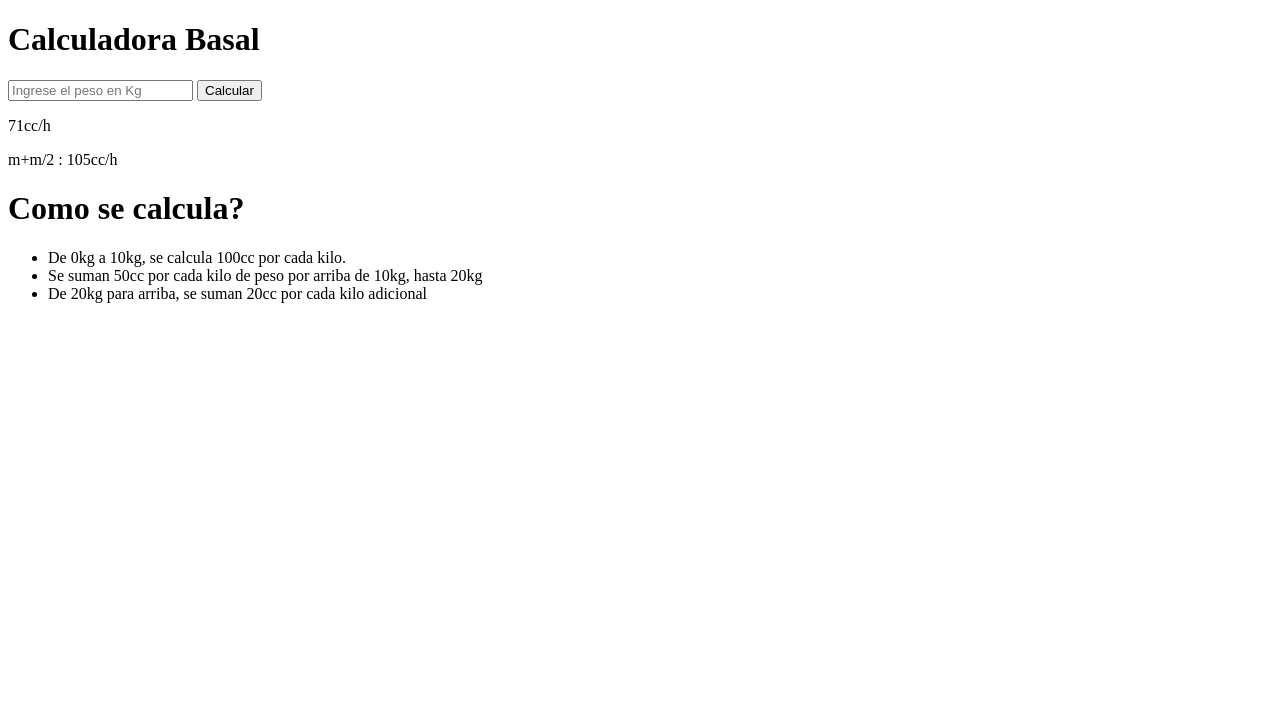
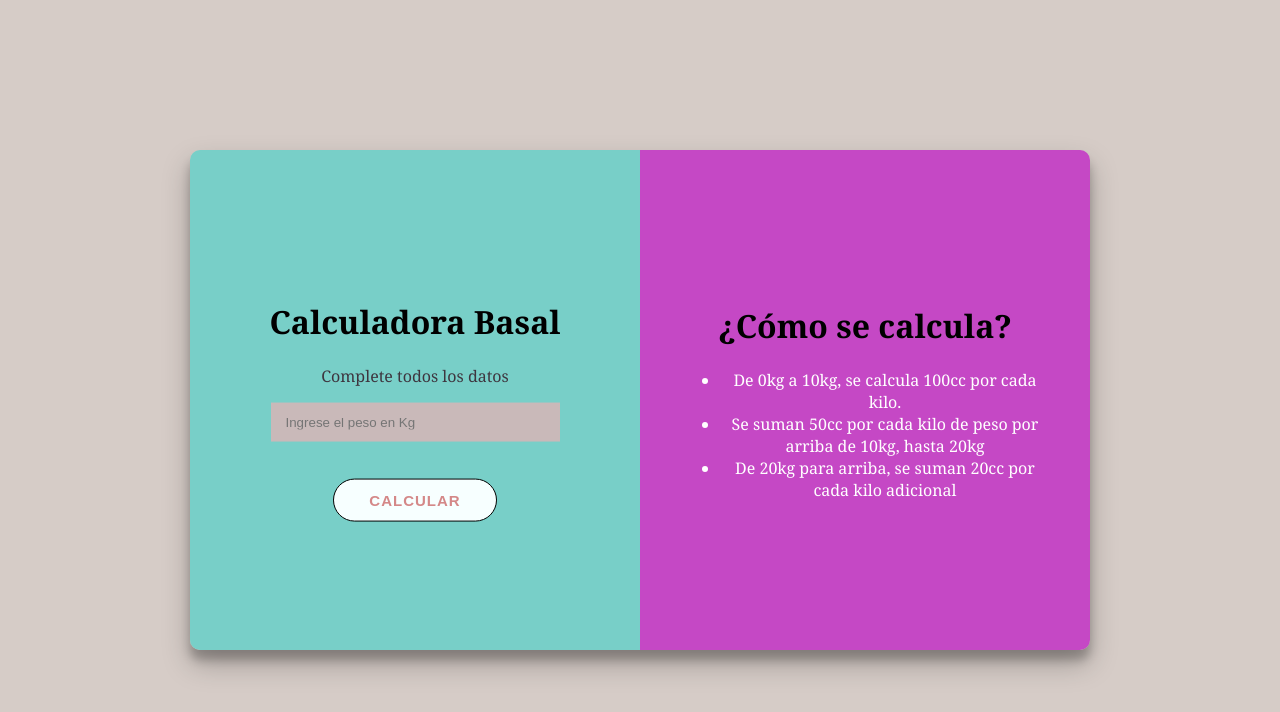
Before and after one commit to gabiayalaa/Calculadora-Basal-, a plain HTML site: page index.html in a window 1280 px wide. Drawn offline with Linux system fonts and the light colour scheme.

Commit message:
Add files via upload

```diff
--- a/index.html
+++ b/index.html
@@ -2,22 +2,33 @@
 <html>
     <head>
         <title>Calculadora Basal</title>
+        <meta charset="UTF-8">
+        <link rel="stylesheet" href="style.css"/>
 </head>
 <body>
-    <div>
+    <div id="contenedor">
+    <div id="calculadora">
+        <div class="contenido">
             <h1>Calculadora Basal</h1>
-            <input type="number" placeholder="Ingrese el peso en Kg"/>
-            <button>Calcular</button>
-            <p>71cc/h</p>
-            <p>m+m/2 : 105cc/h</p>
+            <p class="item">Complete todos los datos</p>
+            <input class="item" id="peso" type="number" placeholder= "Ingrese el peso en Kg"/>
+            <p class="item" id="error">* Debe completar todos los datos</p>
+            <button class="item" id="Calcular">Calcular</button>
+            <p class="item resultado" id="flu">71cc/h</p>
+            <p class="item resultado" id="man">m+m/2 : 105cc/h</p>
         </div>
-    <div>
-            <h1>Como se calcula?</h1>
+        </div>
+    <div id="detalle">
+        <div class="contenido">
+            <h1>¿Cómo se calcula?</h1>
             <ul>
                 <li>De 0kg a 10kg, se calcula 100cc por cada kilo.</li>
                 <li>Se suman 50cc por cada kilo de peso por arriba de 10kg, hasta 20kg</li>
                 <li>De 20kg para arriba, se suman 20cc por cada kilo adicional</li>
             </ul>
         </div>
+    </div>
+</div>
+</body>
 </body>
 </html>
```
Lines whose indentation alone changed are shown as unchanged.
